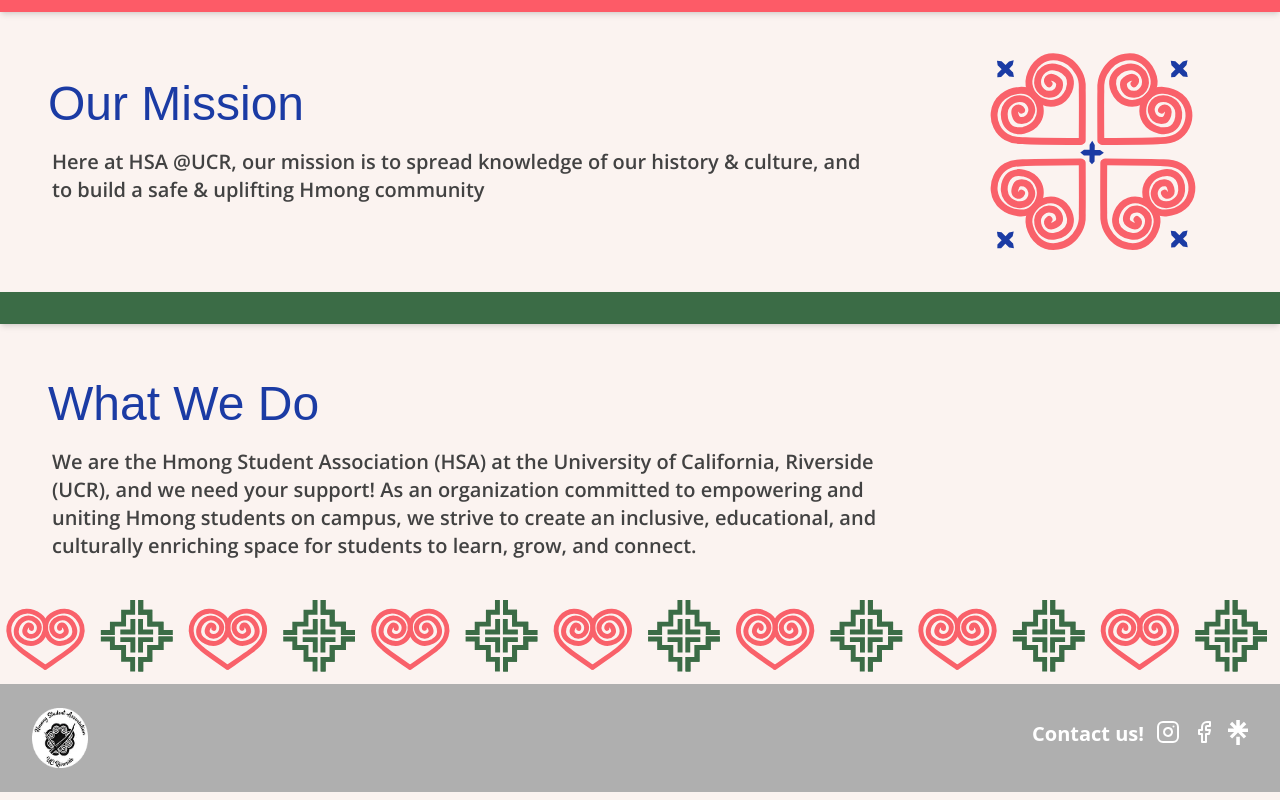
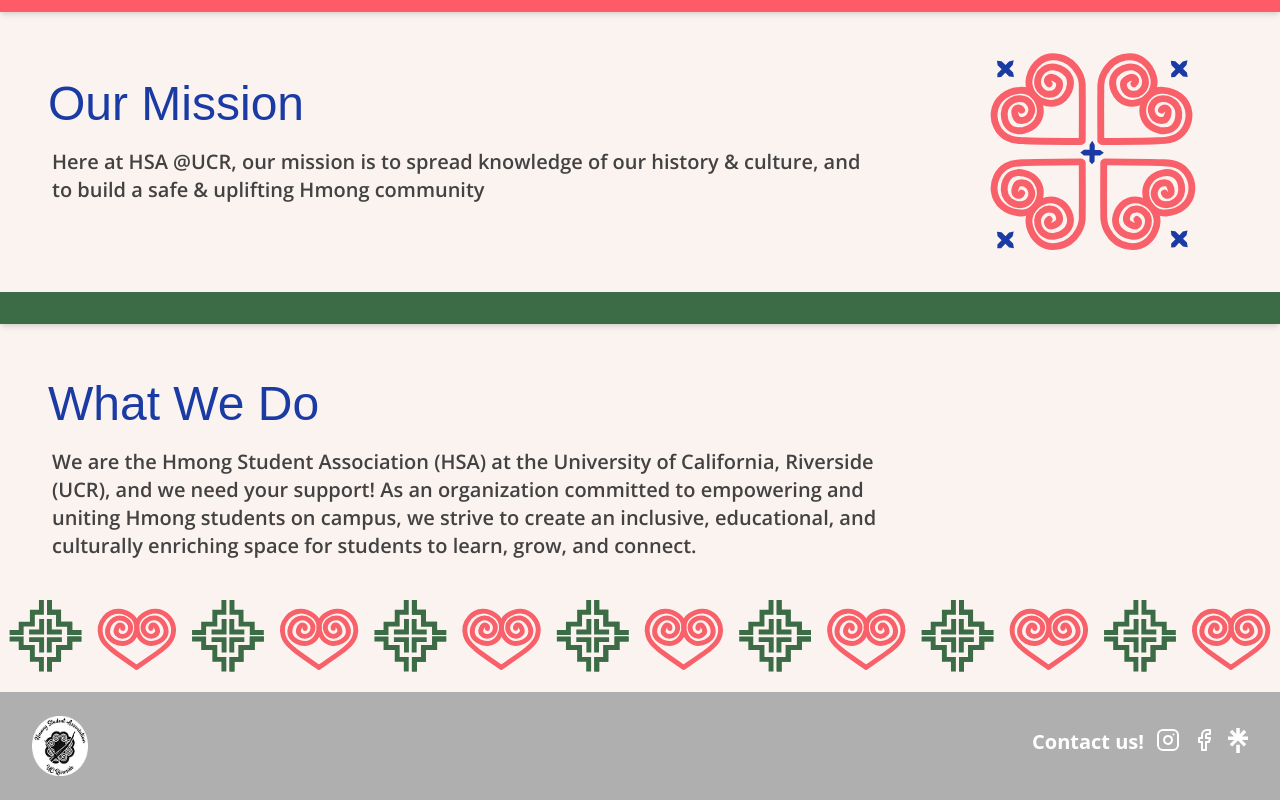
Before and after one commit to acm-ucr/hsa-website, a Next.js app: page / in a window 1280 px wide. Shown: the part 1248-2048 px from the top of the page. Built offline with nearby package versions, Linux system fonts and the light colour scheme; a web font is replaced by a local one.

Commit message:
Added a larger margin between border image and footer

```diff
--- a/src/components/Footer.tsx
+++ b/src/components/Footer.tsx
@@ -9,9 +9,9 @@ import Link from "next/link";
 const Footer = () => {
   return (
     <div className="justify-center">
-      <div className="mb-3 w-full overflow-hidden">
+      <div className="mb-5 w-full overflow-hidden">
         <div className="flex w-full justify-start justify-center gap-x-4">
-          {[...Array(2)].map((_, index) => (
+          {[...Array(3)].map((_, index) => (
             <Image
               key={index}
               src={Border}
```
